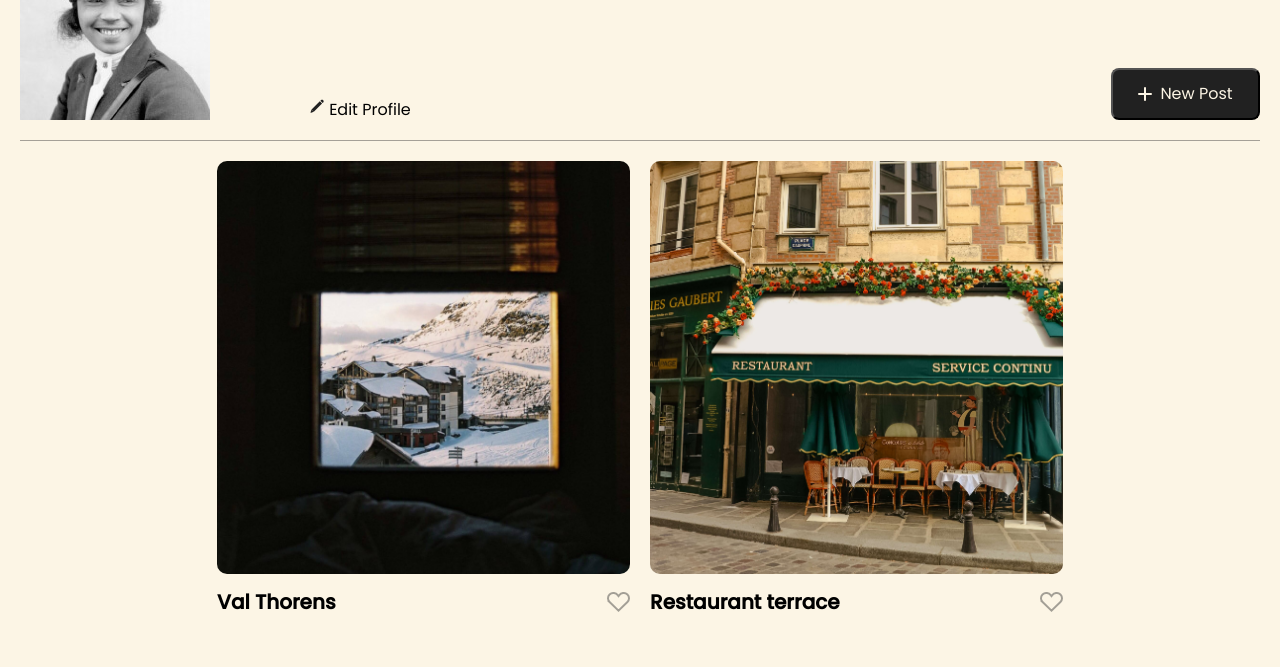
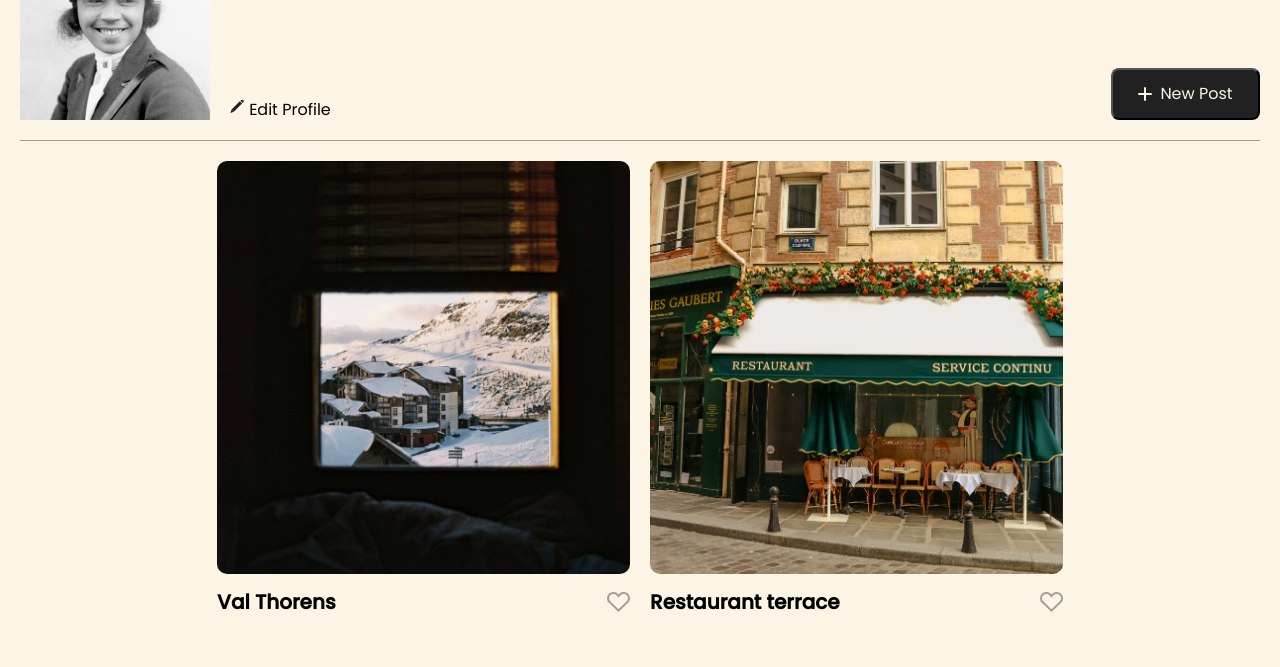
Before and after one commit to ANORRIS56/se_project_spots, a plain HTML site: page index.html in a window 1280 px wide. Shown: the part 130-797 px from the top of the page. Drawn offline with Linux system fonts and the light colour scheme; grey boxes are pictures that could not be loaded.

Commit message:
New update for my project

```diff
--- a/blocks/profile.css
+++ b/blocks/profile.css
@@ -38,6 +38,8 @@
   margin-top: auto;
   background-color: transparent;
   border: transparent;
+  position: relative;
+  right: 80px;
 }
 
 .profile__edit-btn:hover {
```
Also changed, not shown: README.md.
